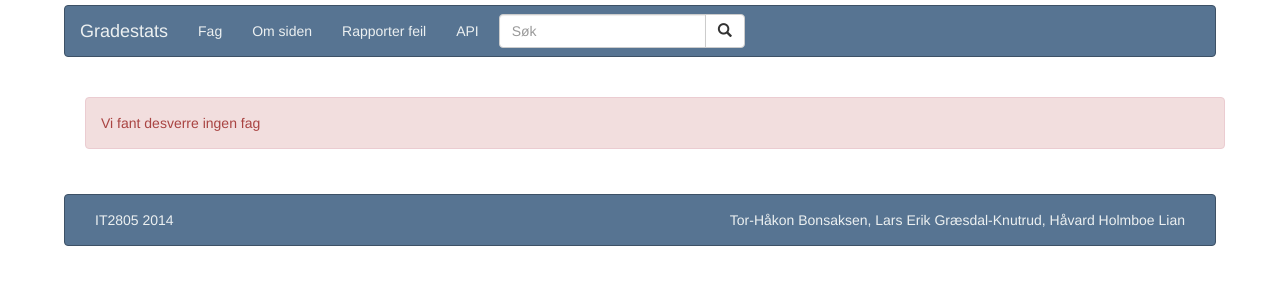
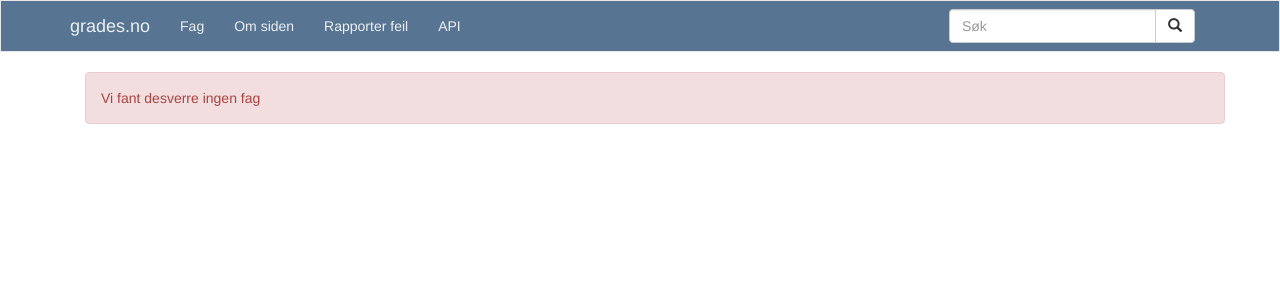
Before and after one commit to Torrib/gradestats, a Django app: page / in a window 1280 px wide. Shown: the top 300 px of the page. Run offline with Django 3.2, Linux system fonts and the light colour scheme; data that the repository does not hold is empty; some libraries are stand-ins or nearby versions.

Commit message:
Change of navbar design and removed footer

```diff
--- a/grades/static/css/gradestats.css
+++ b/grades/static/css/gradestats.css
@@ -68,23 +68,6 @@ select {
 	margin: 0;
 }
 
-qa {
-    display: block;
-    margin-bottom: 20px;
-}
-
-question {
-    display: list-item;
-    list-style-type: disc;
-    margin-left: 30px;
-    font-weight: bold;
-}
-
-answer   {
-    display:block;
-    margin-left: 40px;
-}
-
 .form-box {
     padding-top: 5px;
 }
@@ -123,9 +106,9 @@ tbody > tr:hover {
 }
 
 .navbar {
-  margin-top: 5px;
-  margin-right: 5%;
-  margin-left: 5%;
+    border-radius: 0px !important;
+    margin: 0 0 0 0;
+    padding: 0 0 0 0;
 }
 
 #navigationlist.in {
@@ -133,12 +116,11 @@ tbody > tr:hover {
 }
 
 .navbar-brand {
-    margin-left: 25px;
+
 }
 
 .navbar-default {
     background-color: #577492;
-    border-color: #3D5166;
 }
 .navbar-default .navbar-brand {
     color: #ecf0f1;
@@ -183,6 +165,11 @@ tbody > tr:hover {
     color: #A5A8A9;
 }
 
+body, html {
+    margin: 0 0 0 0;
+    padding: 0 0 0 0;
+}
+
 .hide {
     display: none;
 }
--- a/templates/base.html
+++ b/templates/base.html
@@ -16,7 +16,7 @@
 </head>
 <body>
     <nav class="navbar navbar-default" role="navigation">
-        <div class="container-fluid">
+        <div class="container">
             <div class="navbar-header">
                 <button type="button" class="navbar-toggle collapsed" data-toggle="collapse" data-target="#navigationlist">
                     <span class="sr-only">Toggle navigation</span>
@@ -24,7 +24,7 @@
                     <span class="icon-bar"></span>
                     <span class="icon-bar"></span>
                 </button>
-                <a class="navbar-brand" href="/index">Gradestats</a>
+                <a class="navbar-brand" href="/index">grades.no</a>
             </div>
             <div class="collapse navbar-collapse" id="navigationlist">
                 <ul id="navbar" class="nav navbar-nav navbar-left">
@@ -35,7 +35,7 @@
                 {% endif %}
                 </ul>
 
-                <form class="navbar-form" action="/search/" method="get" role="search" style="margin-bottom: -5px;">
+                <form class="navbar-form navbar-right" action="/search/" method="get" role="search" style="margin-bottom: -5px;">
                     <div class="input-group">
                         <input type="text" class="form-control tt-query" placeholder="Søk" name="query" id="query" value="{{ query }}">
                         <div class="input-group-btn" >
@@ -65,13 +65,6 @@
     <div class="container">
        {% block content %}
        {% endblock%}
-        </div>
-        <br />
-        <div class="navbar navbar-default navbar-bottom">
-            <div class="container-fluid">
-                <p class="navbar-text pull-left">IT2805 2014</p>
-                <p class="navbar-text pull-right">Tor-Håkon Bonsaksen, Lars Erik Græsdal-Knutrud, Håvard Holmboe Lian</p>
-            </div>
     </div>
 <script src="{{ STATIC_URL }}js/typeahead.bundle.min.js"></script>
 <script src="{{ STATIC_URL }}js/bloodhound.min.js"></script>
```
Lines whose indentation alone changed are shown as unchanged.
